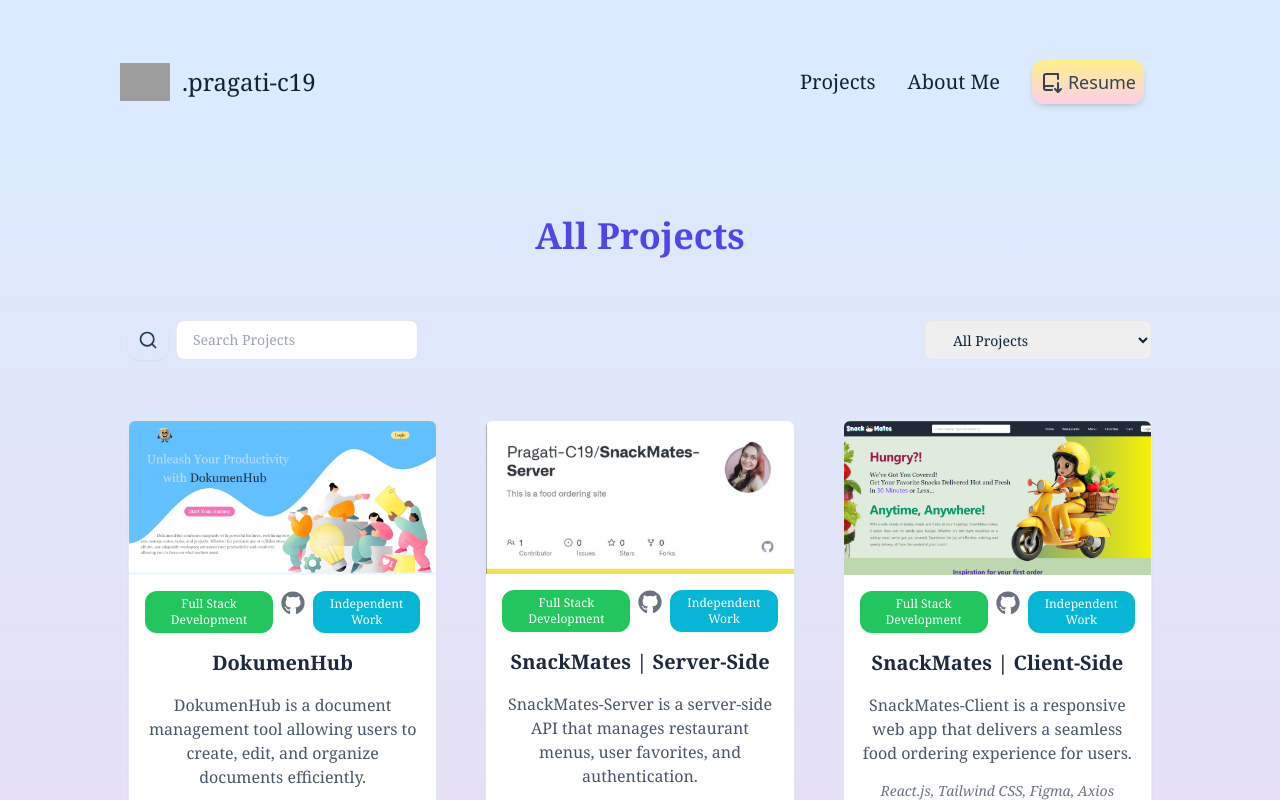
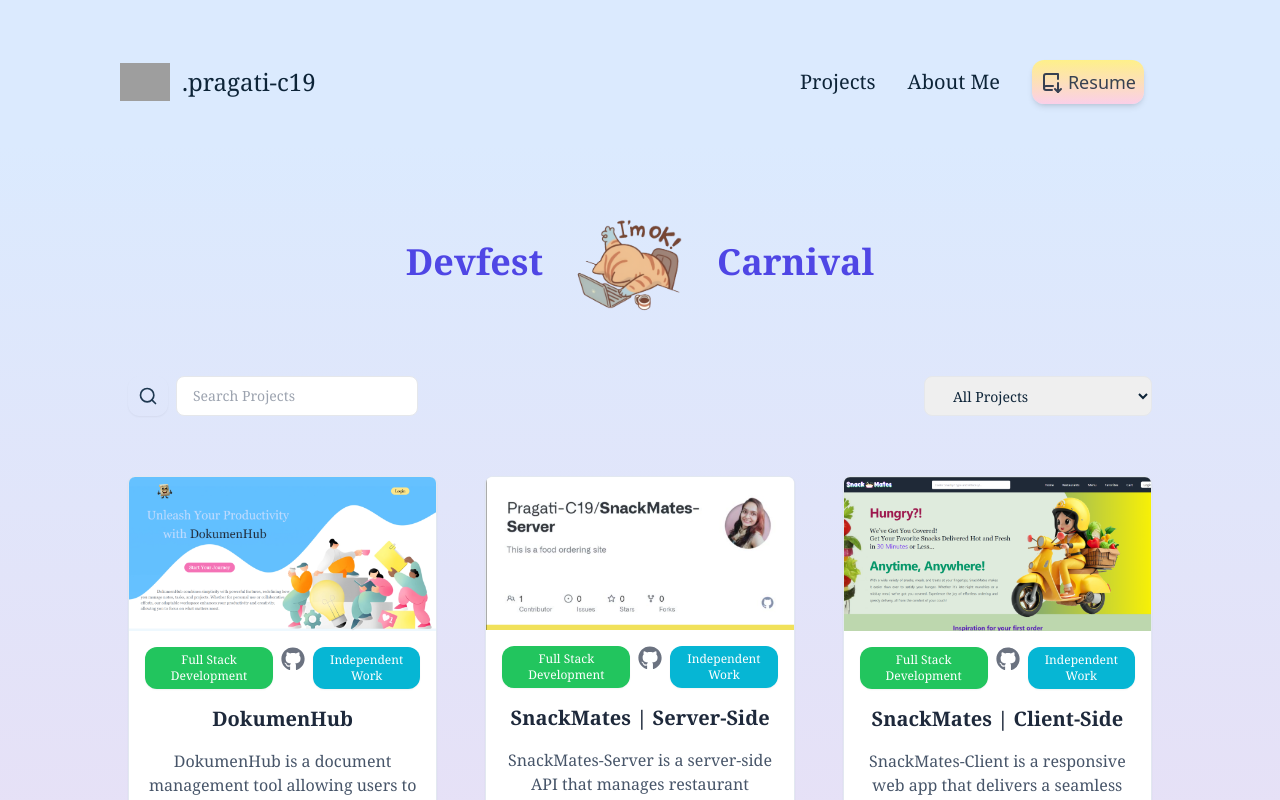
Before and after one commit to Pragati-C19/Pragati-C19.Portfolio, a Next.js app: page /projects in a window 1280 px wide. Shown: the top 800 px of the page. Built offline with nearby package versions, Linux system fonts and the light colour scheme; grey boxes are pictures that could not be loaded.

Commit message:
📸 added image on Projects Page

```diff
--- a/app/projects/page.jsx
+++ b/app/projects/page.jsx
@@ -6,6 +6,8 @@ import { useState } from "react";
 import ProjectCards from "@/components/projects/project-cards";
 import SearchProjects from "@/components/projects/project-search";
 import { useProjects } from "@/hooks/useProjects";
+import ProjectImage from "@/public/assets/my-projects.png";
+import Image from "next/image";
 
 const Projects = () => {
   const { getDisplayedProjects } = useProjects();
@@ -16,10 +18,24 @@ const Projects = () => {
   return (
     <section className="bg-gradient-to-b from-blue-100 to-pink-200 p-8">
       <div className="text-center mt-10 mb-10 ">
-        <h1 className="text-4xl sm:text-4xl mb-1 text-indigo-600 dark:text-ternary-light font-bold font-serif">
-          All Projects
-        </h1>
+        <div className="flex justify-center items-center">
+          {/* Image aligned with the heading */}
+          <h1 className="text-4xl sm:text-4xl mb-1 text-indigo-600 dark:text-ternary-light font-bold font-serif">
+            Devfest
+          </h1>
+          <Image
+            src={ProjectImage}
+            alt="Project Image"
+            width={110}
+            height={110}
+            className="ml-8 mr-8"
+          />
+          <h1 className="text-4xl sm:text-4xl mb-1 text-indigo-600 dark:text-ternary-light font-bold font-serif">
+            Carnival
+          </h1>
+        </div>
       </div>
+
       <div className="container mx-auto mb-5 sm:mb-10">
         {/* Search and Filter Projects */}
         <SearchProjects setFilteredProjects={setFilteredProjects} />
```
